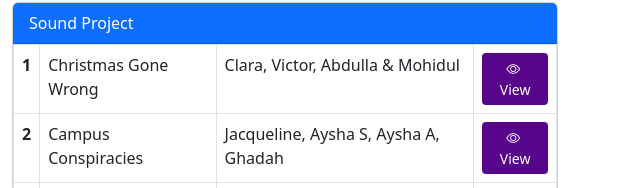
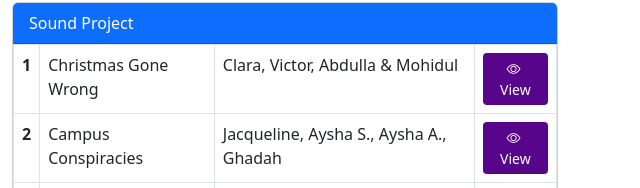
Before and after one commit to evimansor/CommLabFall23, a plain HTML site: page index.html in a window 1280 px wide. Shown: the part 676-864 px from the top of the page, 640-1280 px from the left. Drawn offline with nearby package versions, Linux system fonts and the light colour scheme.

Commit message:
Update index.html

```diff
--- a/index.html
+++ b/index.html
@@ -235,7 +235,7 @@
                                 <tr>
                                     <th scope="row">2</th>
                                     <td>Campus Conspiracies</td>
-                                    <td>Jacqueline, Aysha S, Aysha A, Ghadah</td>
+                                    <td>Jacqueline, Aysha S., Aysha A., Ghadah</td>
                                     <td>
                                         <a href="https://ayshaalmheiri.github.io/CampusConspiracies-/index.html" target="_blank" class="btn btn-sm text-white" role="button" style="background-color:#57068C" role="button"><i class="bi bi-eye"></i>&nbsp; View</a>
                                     </td>
```
